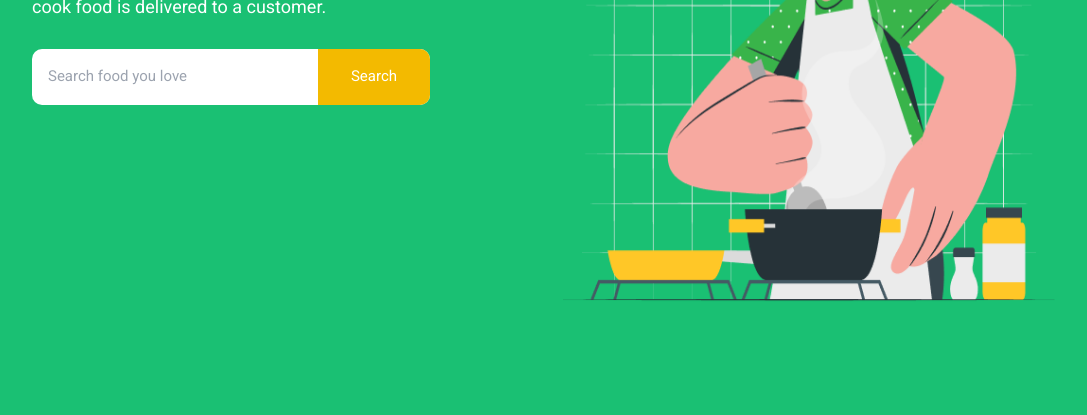
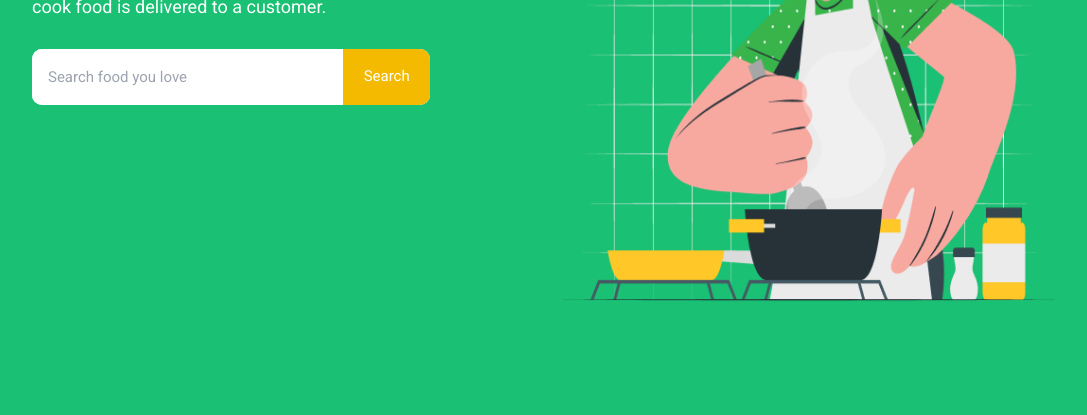
Before and after one commit to ArnavU/Food-delivery-clone, a plain HTML site: page index.html in a window 1280 px wide. Shown: the part 385-800 px from the top of the page, without its empty margins (96-1183 px from the left). Drawn offline with nearby package versions, Linux system fonts and the light colour scheme.

Commit message:
modify input in search bar

```diff
--- a/index.css
+++ b/index.css
@@ -125,6 +125,9 @@ body {
 .hero-search-bar input {
 	background-color: white;
 	padding-left: 16px; /* px-4 */
+	height: 100%;
+	width: 100%;
+	color: black;
 }
 
 .hero-search-btn {
```
